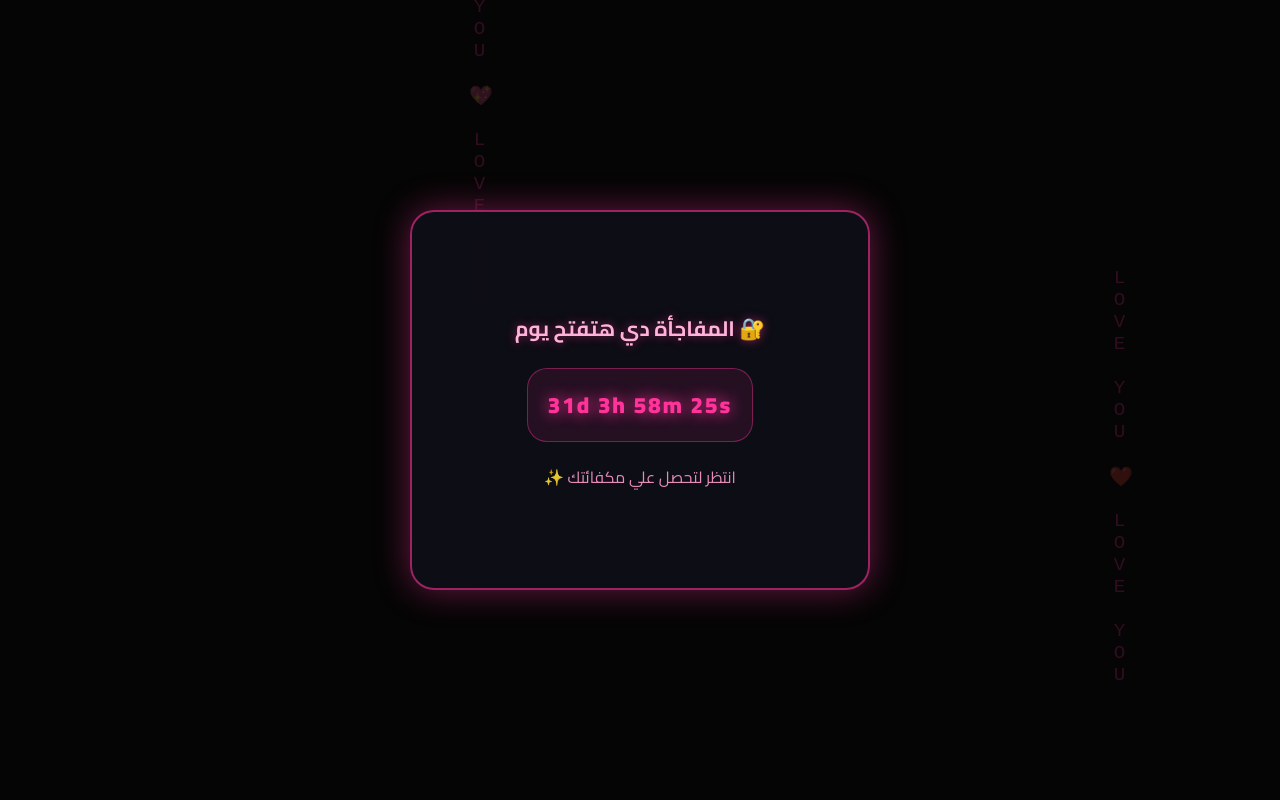
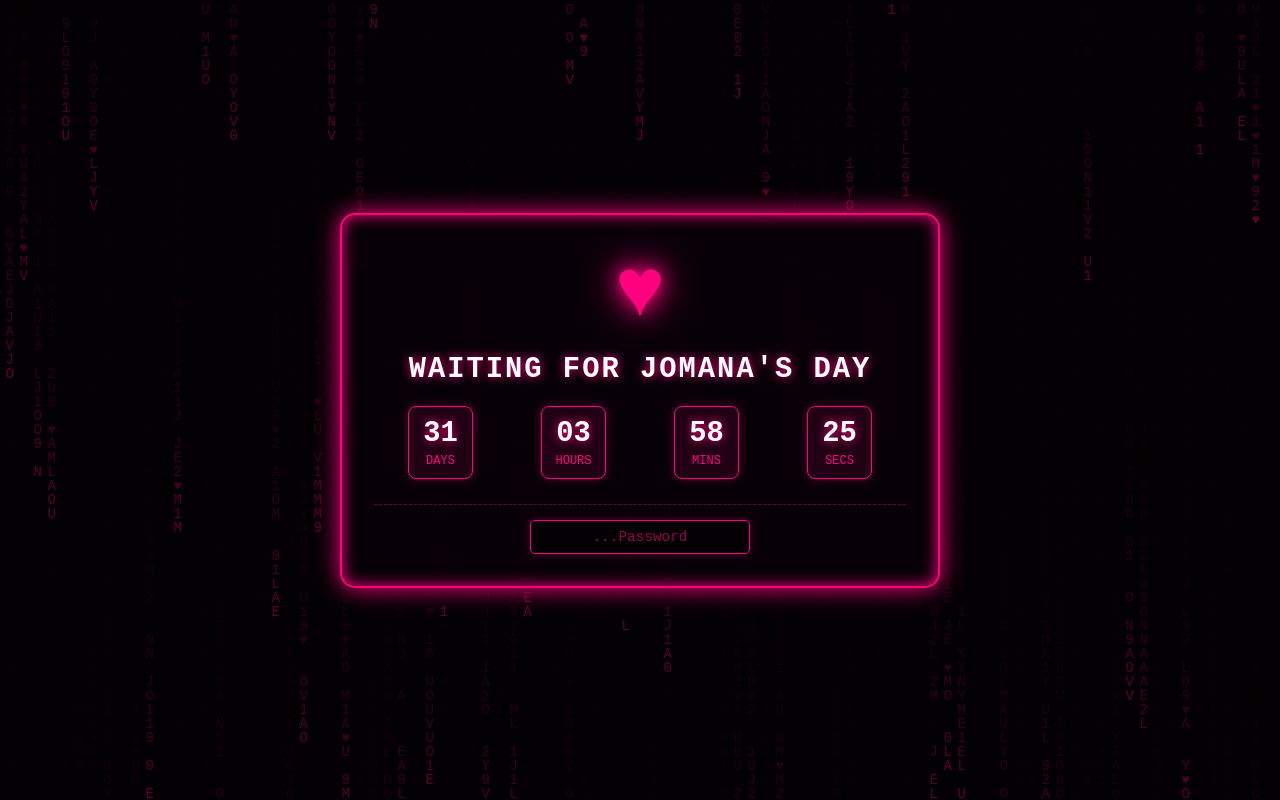
Before and after one commit to joeyabuki1970/jomana-, a plain HTML site: page index.html in a window 1280 px wide. Drawn offline with Linux system fonts and the light colour scheme.

Commit message:
Update birthday theme and styles in index.html

```diff
--- a/index.html
+++ b/index.html
@@ -3,153 +3,57 @@
 <head>
     <meta charset="UTF-8">
     <meta name="viewport" content="width=device-width, initial-scale=1.0">
-    <title>Happy Birthday Jomana 💖</title>
-    <link href="https://fonts.googleapis.com/css2?family=Cairo:wght@400;700;900&display=swap" rel="stylesheet">
+    <title>JOMANA | SPECIAL GIFT</title>
     <style>
         * {
-            box-sizing: border-box;
             margin: 0;
             padding: 0;
-            font-family: 'Cairo', sans-serif;
+            box-sizing: border-box;
+            font-family: 'Courier New', Courier, monospace;
         }
+
         body {
-            background-color: #050505;
-            color: #fff;
+            background-color: #050005;
+            color: #ff007f;
+            overflow-x: hidden;
             min-height: 100vh;
             display: flex;
-            flex-direction: column;
             justify-content: center;
             align-items: center;
-            overflow: hidden;
-            position: relative;
         }
 
-        /* خلفية تأثير الماتريكس بكلمة LOVE YOU */
-        .matrix-bg {
-            position: absolute;
+        /* Matrix Rain Canvas */
+        #matrixCanvas {
+            position: fixed;
             top: 0;
             left: 0;
             width: 100%;
             height: 100%;
-            overflow: hidden;
             z-index: 1;
-            opacity: 0.18;
-            pointer-events: none;
-            display: flex;
-            justify-content: space-around;
-        }
-        .matrix-column {
-            color: #ff3399;
-            font-family: monospace;
-            font-size: 1.2rem;
-            writing-mode: vertical-rl;
-            text-orientation: upright;
-            animation: fall linear infinite;
-        }
-        @keyframes fall {
-            0% { transform: translateY(-100%); }
-            100% { transform: translateY(100vh); }
+            opacity: 0.35;
         }
 
         .container {
+            position: relative;
+            z-index: 10;
             text-align: center;
-            padding: 20px;
-            z-index: 2;
-            position: relative;
-            max-width: 500px;
+            padding: 2rem;
             width: 90%;
+            max-width: 600px;
+            background: rgba(10, 0, 10, 0.85);
+            border: 2px solid #ff007f;
+            box-shadow: 0 0 25px #ff007f, inset 0 0 15px #ff007f;
+            border-radius: 15px;
+            backdrop-filter: blur(5px);
         }
 
-        /* تصميم الكارت العام */
-        .book-card {
-            background: rgba(15, 15, 25, 0.88);
-            border: 2px solid rgba(255, 51, 153, 0.6);
-            box-shadow: 0 0 35px rgba(255, 51, 153, 0.4);
-            border-radius: 24px;
-            padding: 35px 20px;
-            min-height: 380px;
-            display: flex;
-            flex-direction: column;
-            justify-content: center;
-            align-items: center;
-            position: relative;
-            backdrop-filter: blur(8px);
-        }
-
-        /* شاشة العد التنازلي المقفولة */
-        #lockScreen {
-            display: flex;
-            flex-direction: column;
-            align-items: center;
-            justify-content: center;
-            text-align: center;
-        }
-
-        .lock-title {
-            font-size: 1.3rem;
-            color: #ffb3d9;
-            font-weight: 700;
-            margin-bottom: 20px;
-            text-shadow: 0 0 10px rgba(255, 51, 153, 0.5);
-        }
-
-        .countdown-timer {
-            font-size: 1.4rem;
-            color: #ff3399;
-            font-weight: 900;
-            background: rgba(255, 51, 153, 0.1);
-            border: 1.5px solid rgba(255, 51, 153, 0.4);
-            padding: 15px 20px;
-            border-radius: 20px;
-            text-shadow: 0 0 15px #ff3399;
-            margin-bottom: 20px;
-            direction: ltr;
-            letter-spacing: 2px;
-        }
-
-        .lock-subtitle {
-            font-size: 1rem;
-            color: #ff99cc;
-            opacity: 0.9;
-        }
-
-        /* محتوى الكتاب */
-        #contentScreen {
-            display: none;
-            flex-direction: column;
-            align-items: center;
-            width: 100%;
-        }
-
-        /* حاوية القلب النيون النابض والاسم جواه */
-        .heart-wrapper {
-            position: relative;
-            width: 120px;
-            height: 110px;
-            margin-bottom: 12px;
-            display: flex;
-            justify-content: center;
-            align-items: center;
+        /* Heart Style */
+        .heart-box {
+            font-size: 80px;
+            color: #ff007f;
+            text-shadow: 0 0 20px #ff007f, 0 0 40px #ff007f;
             animation: pulse 1.2s infinite ease-in-out;
-        }
-
-        .heart-svg {
-            width: 100%;
-            height: 100%;
-            filter: drop-shadow(0 0 10px #ff1a75) drop-shadow(0 0 25px #ff3399);
-        }
-
-        .heart-name-inside {
-            position: absolute;
-            top: 45%;
-            left: 50%;
-            transform: translate(-50%, -50%);
-            font-family: 'Brush Script MT', cursive, sans-serif;
-            font-size: 1.3rem;
-            color: #ffffff;
-            text-shadow: 0 0 8px #ff3399, 0 0 15px #ff1a75;
-            white-space: nowrap;
-            pointer-events: none;
+            margin-bottom: 15px;
         }
 
         @keyframes pulse {
@@ -158,172 +62,244 @@
             100% { transform: scale(1); }
         }
 
-        /* نص الشعر والصفحات */
-        .page-content {
-            font-size: 1.2rem;
-            color: #ffb3d9;
-            font-weight: 700;
-            line-height: 1.8;
-            text-shadow: 0 0 12px rgba(255, 51, 153, 0.6);
+        h1 {
+            font-size: 1.8rem;
             margin-bottom: 20px;
-            min-height: 90px;
-            display: flex;
-            align-items: center;
-            justify-content: center;
-            transition: opacity 0.3s ease-in-out;
-            text-align: center;
+            color: #fff;
+            text-shadow: 0 0 10px #ff007f;
+            letter-spacing: 2px;
         }
 
-        /* أزرار التنقل */
-        .nav-buttons {
+        /* Countdown Grid */
+        .countdown-grid {
             display: flex;
-            gap: 15px;
-            justify-content: center;
-            width: 100%;
+            justify-content: space-around;
+            margin: 20px 0;
+            direction: ltr;
         }
 
-        .btn {
-            background: rgba(255, 51, 153, 0.15);
-            border: 1.5px solid #ff3399;
-            color: #fff;
-            padding: 8px 22px;
-            border-radius: 30px;
-            cursor: pointer;
-            font-size: 0.95rem;
-            font-weight: 700;
-            transition: all 0.3s ease;
-            box-shadow: 0 0 12px rgba(255, 51, 153, 0.3);
+        .time-box {
+            background: rgba(255, 0, 127, 0.1);
+            border: 1px solid #ff007f;
+            padding: 10px;
+            border-radius: 8px;
+            min-width: 65px;
+            box-shadow: 0 0 10px rgba(255, 0, 127, 0.3);
         }
 
-        .btn:hover {
-            background: #ff3399;
-            box-shadow: 0 0 25px #ff3399;
-            transform: translateY(-3px);
+        .time-number {
+            font-size: 1.8rem;
+            font-weight: bold;
+            color: #fff;
+            text-shadow: 0 0 8px #ff007f;
         }
 
-        .page-indicator {
-            margin-top: 12px;
+        .time-label {
+            font-size: 0.75rem;
+            color: #ff007f;
+            margin-top: 4px;
+        }
+
+        /* Dev Bypass Input */
+        .bypass-section {
+            margin-top: 25px;
+            padding-top: 15px;
+            border-top: 1px dashed rgba(255, 0, 127, 0.4);
+        }
+
+        .bypass-input {
+            background: rgba(0, 0, 0, 0.8);
+            border: 1px solid #ff007f;
+            color: #fff;
+            padding: 8px 12px;
+            border-radius: 5px;
+            text-align: center;
+            outline: none;
             font-size: 0.9rem;
-            color: #ff99cc;
-            font-weight: 700;
-            text-shadow: 0 0 8px rgba(255, 51, 153, 0.4);
+            width: 220px;
+            box-shadow: 0 0 8px rgba(255, 0, 127, 0.3);
+        }
+
+        .bypass-input::placeholder {
+            color: rgba(255, 0, 127, 0.6);
+        }
+
+        /* Poetry Gift Content */
+        #secretContent {
+            display: none;
+            animation: fadeIn 1.5s ease-in-out forwards;
+        }
+
+        @keyframes fadeIn {
+            from { opacity: 0; transform: translateY(20px); }
+            to { opacity: 1; transform: translateY(0); }
+        }
+
+        .poem-text {
+            color: #fff;
+            font-size: 1.2rem;
+            line-height: 2.2;
+            text-shadow: 0 0 10px #ff007f;
+            margin: 20px 0;
+            white-space: pre-line;
+        }
+
+        .music-btn {
+            background: #ff007f;
+            color: #fff;
+            border: none;
+            padding: 10px 20px;
+            font-size: 1rem;
+            border-radius: 25px;
+            cursor: pointer;
+            box-shadow: 0 0 15px #ff007f;
+            margin-top: 15px;
+            transition: 0.3s;
+        }
+
+        .music-btn:hover {
+            transform: scale(1.05);
+            background: #ff3399;
         }
     </style>
 </head>
 <body>
 
-    <!-- خلفية تأثير الماتريكس بكلمة LOVE YOU -->
-    <div class="matrix-bg">
-        <div class="matrix-column" style="animation-duration: 3.5s;">LOVE YOU ❤️ LOVE YOU</div>
-        <div class="matrix-column" style="animation-duration: 5s;">LOVE YOU ✨ LOVE YOU</div>
-        <div class="matrix-column" style="animation-duration: 4.2s;">LOVE YOU 💖 LOVE YOU</div>
-        <div class="matrix-column" style="animation-duration: 6s;">LOVE YOU ⭐ LOVE YOU</div>
+    <canvas id="matrixCanvas"></canvas>
+
+    <!-- LOCKED SCREEN -->
+    <div class="container" id="lockScreen">
+        <div class="heart-box">♥</div>
+        <h1>WAITING FOR JOMANA'S DAY</h1>
+
+        <div class="countdown-grid">
+            <div class="time-box">
+                <div class="time-number" id="days">00</div>
+                <div class="time-label">DAYS</div>
+            </div>
+            <div class="time-box">
+                <div class="time-number" id="hours">00</div>
+                <div class="time-label">HOURS</div>
+            </div>
+            <div class="time-box">
+                <div class="time-number" id="minutes">00</div>
+                <div class="time-label">MINS</div>
+            </div>
+            <div class="time-box">
+                <div class="time-number" id="seconds">00</div>
+                <div class="time-label">SECS</div>
+            </div>
+        </div>
+
+        <!-- Dev Password Test -->
+        <div class="bypass-section">
+            <input type="text" id="devPass" class="bypass-input" placeholder="Password..." oninput="checkDevPass()">
+        </div>
     </div>
 
-    <div class="container">
-        <div class="book-card">
+    <!-- UNLOCKED GIFT SCREEN -->
+    <div class="container" id="secretContent">
+        <div class="heart-box">💖</div>
+        <h1>كل سنة وأنتي طيبة يا جومانا 🎉✨</h1>
 
-            <!-- 1. شاشة قفل العد التنازلي -->
-            <div id="lockScreen">
-                <div class="lock-title">🔐 المفاجأة دي هتفتح يوم</div>
-                <div class="countdown-timer" id="timerDisplay">00d 00h 00m 00s</div>
-                <div class="lock-subtitle">انتظر لتحصل علي مكفائتك ✨</div>
-            </div>
+        <div class="poem-text">
+            في عيد ميلادك يُزهر العمر نَغَماً،
+            وتَبْتَسِمُ الأَيَّامُ إِذْ أَنْتِ فِيهَا...
 
-            <!-- 2. محتوى الكتاب والشعر -->
-            <div id="contentScreen">
-                <div class="heart-wrapper">
-                    <svg class="heart-svg" viewBox="0 0 32 29.6">
-                        <path d="M23.6,0c-3.4,0-6.3,2.7-7.6,5.6C14.7,2.7,11.8,0,8.4,0C3.8,0,0,3.8,0,8.4c0,9.4,16,21.2,16,21.2s16-11.8,16-21.2 C32,3.8,28.2,0,23.6,0z" fill="#ff1a75"/>
-                    </svg>
-                    <div class="heart-name-inside">𝓳𝓸𝓶𝓪𝓷𝓪</div>
-                </div>
+            كل عام وأنتي أرق وأجمل إنسانة ❤️
+        </div>
 
-                <div id="textContent" class="page-content"></div>
-
-                <div class="nav-buttons">
-                    <button class="btn" id="prevBtn" onclick="changePage(-1)" style="display: none;">السابق</button>
-                    <button class="btn" id="nextBtn" onclick="changePage(1)">التالي ➡</button>
-                </div>
-            </div>
-
-        </div>
-        <div class="page-indicator" id="pageIndicator" style="display: none;">صفحة 1 من 6</div>
+        <button class="music-btn" onclick="toggleAudio()">🎵 شغل الموسيقى</button>
+        <audio id="bgAudio" loop src="https://cdn.pixabay.com/download/audio/2022/05/27/audio_1808fbf07a.mp3?filename=slowed-guitar-113532.mp3"></audio>
     </div>
 
     <script>
-        // تاريخ عيد ميلاد جومانا 29 نوفمبر 2026
-        const targetDate = new Date("November 29, 2026 00:00:00").getTime();
+        // Matrix Background
+        const canvas = document.getElementById('matrixCanvas');
+        const ctx = canvas.getContext('2d');
 
-        function checkCountdown() {
+        canvas.width = window.innerWidth;
+        canvas.height = window.innerHeight;
+
+        const matrixChars = "LOVE YOU JOMANA 1129 ♥ 01";
+        const fontSize = 14;
+        const columns = canvas.width / fontSize;
+        const drops = Array(Math.floor(columns)).fill(1);
+
+        function drawMatrix() {
+            ctx.fillStyle = 'rgba(5, 0, 5, 0.1)';
+            ctx.fillRect(0, 0, canvas.width, canvas.height);
+
+            ctx.fillStyle = '#ff007f';
+            ctx.font = fontSize + 'px monospace';
+
+            for (let i = 0; i < drops.length; i++) {
+                const text = matrixChars.charAt(Math.floor(Math.random() * matrixChars.length));
+                ctx.fillText(text, i * fontSize, drops[i] * fontSize);
+
+                if (drops[i] * fontSize > canvas.height && Math.random() > 0.975) {
+                    drops[i] = 0;
+                }
+                drops[i]++;
+            }
+        }
+        setInterval(drawMatrix, 35);
+
+        // Countdown Logic (29 Nov 2026)
+        const targetDate = new Date('November 29, 2026 00:00:00').getTime();
+
+        function updateCountdown() {
             const now = new Date().getTime();
-            const distance = targetDate - now;
+            const difference = targetDate - now;
 
-            // لو عايز تختبرها دلوقتي وتفتح الموقع غصب عن الوقت، شيل علامتين الـ // من السطر اللي تحت
-            // if (true) {
-            if (distance <= 0) {
-                document.getElementById('lockScreen').style.display = 'none';
-                document.getElementById('contentScreen').style.display = 'flex';
-                document.getElementById('pageIndicator').style.display = 'block';
-                updateBook();
-            } else {
-                const days = Math.floor(distance / (1000 * 60 * 60 * 24));
-                const hours = Math.floor((distance % (1000 * 60 * 60 * 24)) / (1000 * 60 * 60));
-                const minutes = Math.floor((distance % (1000 * 60 * 60)) / (1000 * 60));
-                const seconds = Math.floor((distance % (1000 * 60)) / 1000);
+            if (difference <= 0) {
+                unlockContent();
+                return;
+            }
 
-                document.getElementById('timerDisplay').innerHTML =
-                    `${days}d ${hours}h ${minutes}m ${seconds}s`;
+            const d = Math.floor(difference / (1000 * 60 * 60 * 24));
+            const h = Math.floor((difference % (1000 * 60 * 60 * 24)) / (1000 * 60 * 60));
+            const m = Math.floor((difference % (1000 * 60 * 60)) / (1000 * 60));
+            const s = Math.floor((difference % (1000 * 60)) / 1000);
+
+            document.getElementById('days').innerText = String(d).padStart(2, '0');
+            document.getElementById('hours').innerText = String(h).padStart(2, '0');
+            document.getElementById('minutes').innerText = String(m).padStart(2, '0');
+            document.getElementById('seconds').innerText = String(s).padStart(2, '0');
+        }
+
+        setInterval(updateCountdown, 1000);
+        updateCountdown();
+
+        // DEV SECRET PASSWORD
+        const MY_SECRET_PASS = "you're my love";
+
+        function checkDevPass() {
+            const inputVal = document.getElementById('devPass').value.trim().toLowerCase();
+            if (inputVal === MY_SECRET_PASS.toLowerCase()) {
+                unlockContent();
             }
         }
 
-        setInterval(checkCountdown, 1000);
-        checkCountdown();
+        function unlockContent() {
+            document.getElementById('lockScreen').style.display = 'none';
+            document.getElementById('secretContent').style.display = 'block';
+        }
 
-        const pages = [
-            "لا السيفُ يفعل بي ما أنتِ فاعلةً.. ولا لقاءُ عدوٍ مثلُ لقيَاكِ",
-            "لو باتَ سهمٌ من الأعداء في كبدي.. ما نالَ مني ما نالتْهُ عيناكِ",
-            "أغزلُها وأسرفُ في هواها.. كأن الله لم يخلق سواها",
-            "ولوعيني رأت وجهاً جميلا.. فإني دون ما وعي أراها",
-            "يا من سكنت في قلبي رفقة بالحشا.. فالخوف يقتلني وأنت أمامتي",
-            "كل سنة وأنتي طيبة يا جومانا 🌹🫀"
-        ];
-
-        let currentPage = 0;
-        const textContent = document.getElementById('textContent');
-        const prevBtn = document.getElementById('prevBtn');
-        const nextBtn = document.getElementById('nextBtn');
-        const pageIndicator = document.getElementById('pageIndicator');
-
-        function updateBook() {
-            textContent.style.opacity = 0;
-            setTimeout(() => {
-                textContent.innerHTML = pages[currentPage];
-                textContent.style.opacity = 1;
-            }, 200);
-
-            pageIndicator.innerHTML = `صفحة ${currentPage + 1} من ${pages.length}`;
-
-            if (currentPage === 0) {
-                prevBtn.style.display = 'none';
+        // Audio Toggle
+        function toggleAudio() {
+            const audio = document.getElementById('bgAudio');
+            if (audio.paused) {
+                audio.play();
             } else {
-                prevBtn.style.display = 'inline-block';
-            }
-
-            if (currentPage === pages.length - 1) {
-                nextBtn.innerHTML = 'من الأول ↺';
-            } else {
-                nextBtn.innerHTML = 'التالي ➡';
+                audio.pause();
             }
         }
 
-        function changePage(direction) {
-            currentPage += direction;
-            if (currentPage >= pages.length) {
-                currentPage = 0;
-            }
-            updateBook();
-        }
+        window.addEventListener('resize', () => {
+            canvas.width = window.innerWidth;
+            canvas.height = window.innerHeight;
+        });
     </script>
 </body>
 </html>
```
